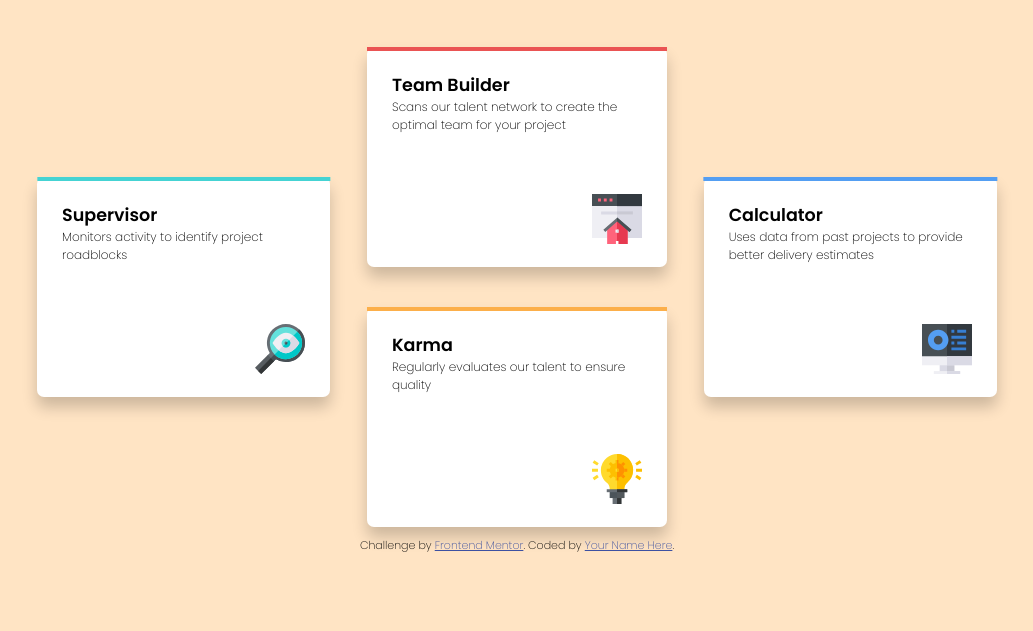
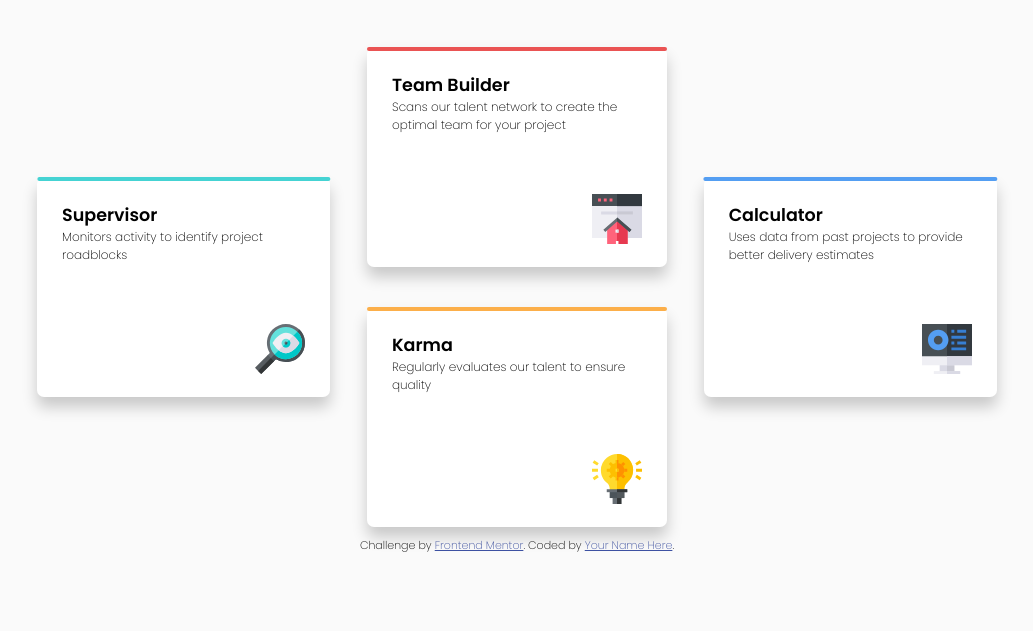
Before and after one commit to ibrahimano/four-card-feature-section-master, a plain HTML site: page index.html in a window 1280 px wide. Shown: the part 169-800 px from the top of the page, without its empty margins (123-1156 px from the left). Drawn offline with Linux system fonts and the light colour scheme.

Commit message:
Update style.css

```diff
--- a/style.css
+++ b/style.css
@@ -8,7 +8,7 @@ body {
 	font-family: 'Poppins', sans-serif;
 	font-size: 15px;
 	text-align: center;
-	background: bisque;
+	background: hsl(0, 0%, 98%);
 
 }
 
@@ -94,6 +94,7 @@ p {
 	position: absolute;
 	top: 0;
 	left: 50%;
+	border-radius: 7px;
 	transform: translateX(-50%);
 }
 
```
